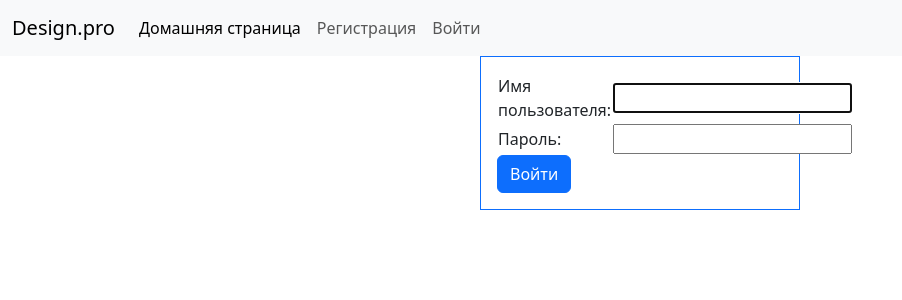
After one commit to NepNepTea/DesignPro, a Django app: page /accounts/login/ in a window 1280 px wide. The commit adds this page. Shown: the top 300 px of the page, without its empty margins (0-902 px from the left). Run offline with Django 5.2, Linux system fonts and the light colour scheme; some libraries are stand-ins or nearby versions.

Commit message:
signup and signin

```diff
--- a/DesignPro/settings.py
+++ b/DesignPro/settings.py
@@ -38,6 +38,7 @@ INSTALLED_APPS = [
     'django.contrib.messages',
     'django.contrib.staticfiles',
     'studio.apps.StudioConfig',
+    'bootstrap5',
 ]
 
 MIDDLEWARE = [
--- a/DesignPro/urls.py
+++ b/DesignPro/urls.py
@@ -23,6 +23,7 @@ from django.views.generic import RedirectView
 
 urlpatterns = [
     path('admin/', admin.site.urls),
+    path('accounts/', include('django.contrib.auth.urls')),
     path('studio/', include('studio.urls')),
     path('', RedirectView.as_view(url='studio/')),
 ] + static(settings.STATIC_URL, document_root=settings.STATIC_ROOT)
--- a/studio/templates/base_generic.html
+++ b/studio/templates/base_generic.html
@@ -2,16 +2,54 @@
 <html lang="ru">
 <head>
   {% block title %}<title>Design.pro</title>{% endblock %}
+  {% load bootstrap5 %}
+  {% bootstrap_css %}
+  {% bootstrap_javascript %}
   <meta charset="utf-8" />
   <meta name="viewport" content="width=device-width, initial-scale=1" />
-  <link rel="stylesheet" href="https://maxcdn.bootstrapcdn.com/bootstrap/3.3.7/css/bootstrap.min.css" />
-  <script src="https://ajax.googleapis.com/ajax/libs/jquery/1.12.4/jquery.min.js"></script>
-  <script src="https://maxcdn.bootstrapcdn.com/bootstrap/3.3.7/js/bootstrap.min.js"></script>
 </head>
 
 <body>
   {% block header %}
-
+  <header>
+      <nav class="navbar navbar-expand-lg bg-body-tertiary">
+          <div class="container-fluid">
+            <a class="navbar-brand" href="#">Design.pro</a>
+            <button class="navbar-toggler" type="button" data-bs-toggle="collapse" data-bs-target="#navbarNavDropdown" aria-controls="navbarNavDropdown" aria-expanded="false" aria-label="Toggle navigation">
+              <span class="navbar-toggler-icon"></span>
+            </button>
+            <div class="collapse navbar-collapse" id="navbarNavDropdown">
+              <ul class="navbar-nav">
+                <li class="nav-item">
+                  <a class="nav-link active" aria-current="page" href="{% url 'index' %}">Домашняя страница</a>
+                </li>
+                {% if user.is_authenticated %}
+                <li class="nav-item">
+                    <a class="nav-link" href="{% url 'logout'%}?next={{request.path}}">Выйти</a>
+                </li>
+                <li class="nav-item dropdown">
+                    <a class="nav-link dropdown-toggle" href="#" role="button" data-bs-toggle="dropdown" aria-expanded="false">
+                      Профиль
+                    </a>
+                    <ul class="dropdown-menu">
+                      <li><a class="dropdown-item" href="#">Action</a></li>
+                      <li><a class="dropdown-item" href="#">Another action</a></li>
+                      <li><a class="dropdown-item" href="#">Something else here</a></li>
+                    </ul>
+                </li>
+                {% else %}
+                <li class="nav-item">
+                  <a class="nav-link" href="{% url 'register'%}?next={{request.path}}">Регистрация</a>
+                </li>
+                <li class="nav-item">
+                  <a class="nav-link" href="{% url 'login'%}?next={{request.path}}">Войти</a>
+                </li>
+                {% endif %}
+              </ul>
+            </div>
+          </div>
+        </nav>
+  </header>
   {% endblock %}
   {% block content %}{% endblock %}
 </body>
--- a/studio/templates/index.html
+++ b/studio/templates/index.html
@@ -1,3 +1,3 @@
 {% extends "base_generic.html" %}
 
-{% block content %}Neco-Arc{% endblock %}
+{% block content %}Это главная страница{% endblock %}
--- a/studio/urls.py
+++ b/studio/urls.py
@@ -1,6 +1,8 @@
 from . import views
 from django.urls import re_path
+from django.urls import path
 
 urlpatterns = [
     re_path(r'^$', views.index, name='index'),
+    path('register/', views.sign_up, name='register'),
 ]
--- a/studio/views.py
+++ b/studio/views.py
@@ -1,4 +1,5 @@
 from django.shortcuts import render
+from .forms import RegisterForm
 
 def index(request):
 
@@ -7,3 +8,8 @@ def index(request):
         'index.html',
         #context={'':,},
     )
+
+def sign_up(request):
+    if request.method == 'GET':
+        form = RegisterForm()
+        return render(request, 'studio/register.html', { 'form': form})
--- /dev/null
+++ b/templates/registration/login.html
@@ -0,0 +1,40 @@
+{% extends "base_generic.html" %}
+
+{% block content %}
+
+{% if form.errors %}
+  <p>Неправильно введено имя или пароль</p>
+{% endif %}
+
+{% if next %}
+  {% if user.is_authenticated %}
+    <p>Ваш аккаунт не имеет доступ к этой странице, войдите в аккаунт у которого есть доступ</p>
+  {% else %}
+    <p>Пожалуйста войдите чтобы видеть эту страницу</p>
+  {% endif %}
+{% endif %}
+<div class="d-flex justify-content-center">
+    <div class="border border-primary w-25 p-3">
+        <form method="post" action="{% url 'login' %}">
+        {% csrf_token %}
+        <table>
+
+        <tr>
+        <td>{{ form.username.label_tag }}</td>
+        <td>{{ form.username }}</td>
+        </tr>
+
+        <tr>
+        <td>{{ form.password.label_tag }}</td>
+        <td>{{ form.password }}</td>
+        </tr>
+        </table>
+
+        <input type="submit" class="btn btn-primary" value="Войти" />
+        <input type="hidden" name="next" value="{{ next }}" />
+        </form>
+    </div>
+</div>
+
+
+{% endblock %}
```
Also changed, not shown: studio/forms.py (+8 -0 lines), studio/templates/studio/register.html (added, +14 -0 lines), templates/registration/logged_out.html (added, +7 -0 lines), db.sqlite3.
